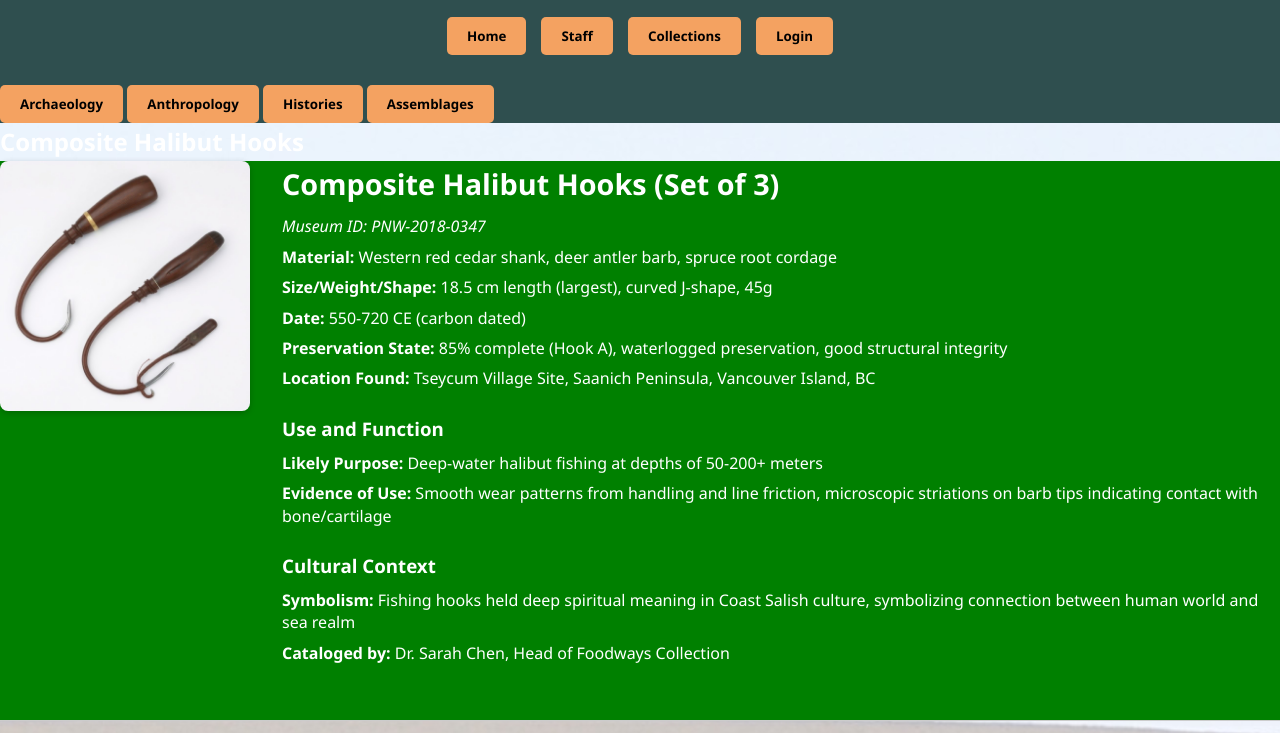
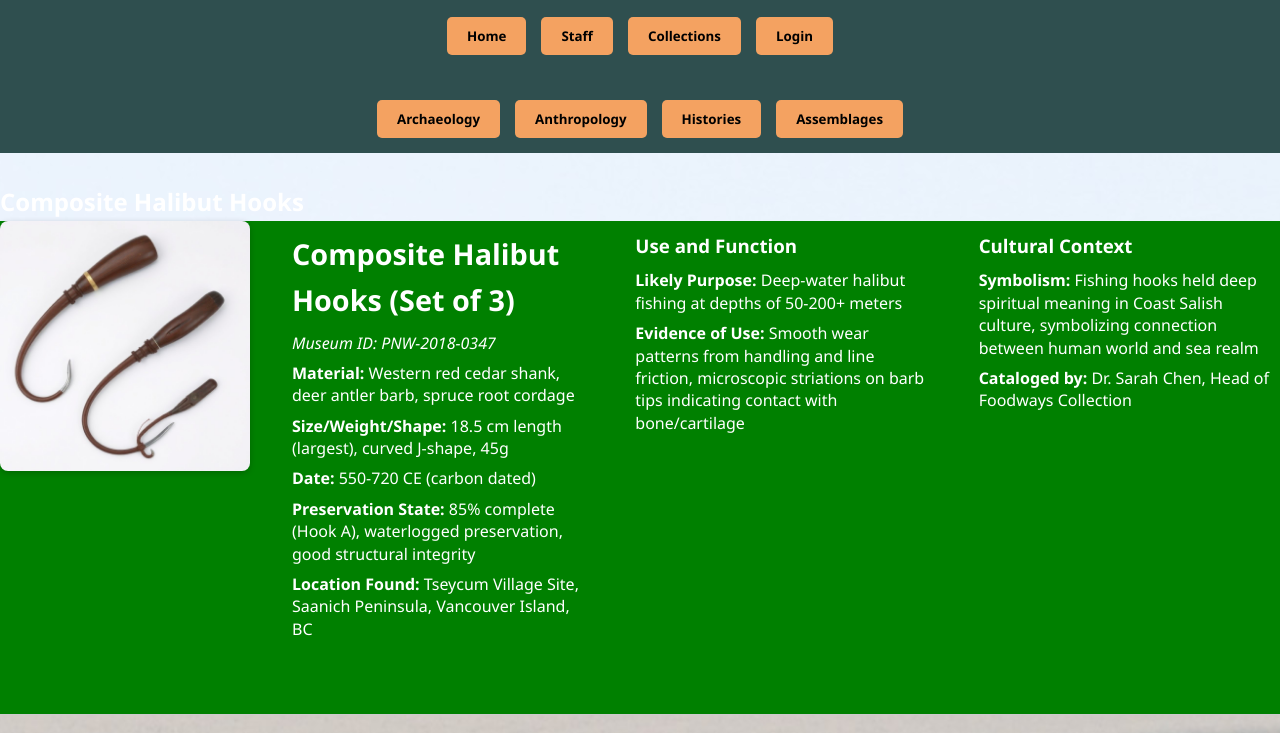
Before and after one commit to catherine-hawley/MuseumBrandNew, a plain HTML site: page html/collections.html in a window 1280 px wide. Shown: the part 67-800 px from the top of the page. Drawn offline with Linux system fonts and the light colour scheme.

Commit message:
Update collections.html
Adds styles and content

```diff
--- a/html/collections.html
+++ b/html/collections.html
@@ -4,9 +4,18 @@
   <title>Collections - Museum</title>
   <link rel="stylesheet" href="../css/style.css">
 
- <!---- <style>
+  <style>
+  .submenu {
+      display: flex;
+      justify-content: center;
+      gap: 15px;
+      margin-bottom: 30px !important;
+      padding: 15px 0;
+    }
+
     .collection-item {
-      display: flex !important;
+      display: flex;
+      background-color: green;
       flex-direction: row;
       align-items: flex-start;
       gap: 2rem;
@@ -23,9 +32,10 @@
       box-shadow: 0 2px 6px rgba(0, 0, 0, 0.2);
     }
 
-    .field-group {
-      margin-bottom: 1.5rem;
-    }
+   .field-group {
+  flex: 1;
+  min-width: 250px;
+}
 
     .field-group p {
       margin: 0.5rem 0;
@@ -37,13 +47,20 @@
       font-size: 1.8rem;
     }
 
+.artifact-details {
+  display: flex;
+  flex-direction: row;
+  gap: 2rem; /* optional: adds spacing between columns */
+  flex-wrap: wrap; /* optional: allows wrapping on smaller screens */
+}
+
     .artifact-details h2 {
       width: 100%;
       margin-top: 0;
       font-size: 1.8rem;
       flex-basis: 100%;
     }
-  </style>-->
+  </style>
 </head>
 
 <body>
@@ -72,7 +89,7 @@
         <img src="../images/collections/artifact1.jpg" style="width:250px;" alt="Composite Halibut Hooks" class="artifact-img" />
 
         <div class="artifact-details">
-          <div class="field-group">
+          <div class="field-group col">
             <h2>Composite Halibut Hooks (Set of 3)</h2>
             <p><em>Museum ID: PNW-2018-0347</em></p>
             <p><strong>Material:</strong> Western red cedar shank, deer antler barb, spruce root cordage</p>
@@ -82,13 +99,13 @@
             <p><strong>Location Found:</strong> Tseycum Village Site, Saanich Peninsula, Vancouver Island, BC</p>
           </div>
 
-          <div class="field-group">
+          <div class="field-group col">
             <h3>Use and Function</h3>
             <p><strong>Likely Purpose:</strong> Deep-water halibut fishing at depths of 50-200+ meters</p>
             <p><strong>Evidence of Use:</strong> Smooth wear patterns from handling and line friction, microscopic striations on barb tips indicating contact with bone/cartilage</p>
           </div>
 
-          <div class="field-group">
+          <div class="field-group col">
             <h3>Cultural Context</h3>
             <p><strong>Symbolism:</strong> Fishing hooks held deep spiritual meaning in Coast Salish culture, symbolizing connection between human world and sea realm</p>
             <p><strong>Cataloged by:</strong> Dr. Sarah Chen, Head of Foodways Collection</p>
```
